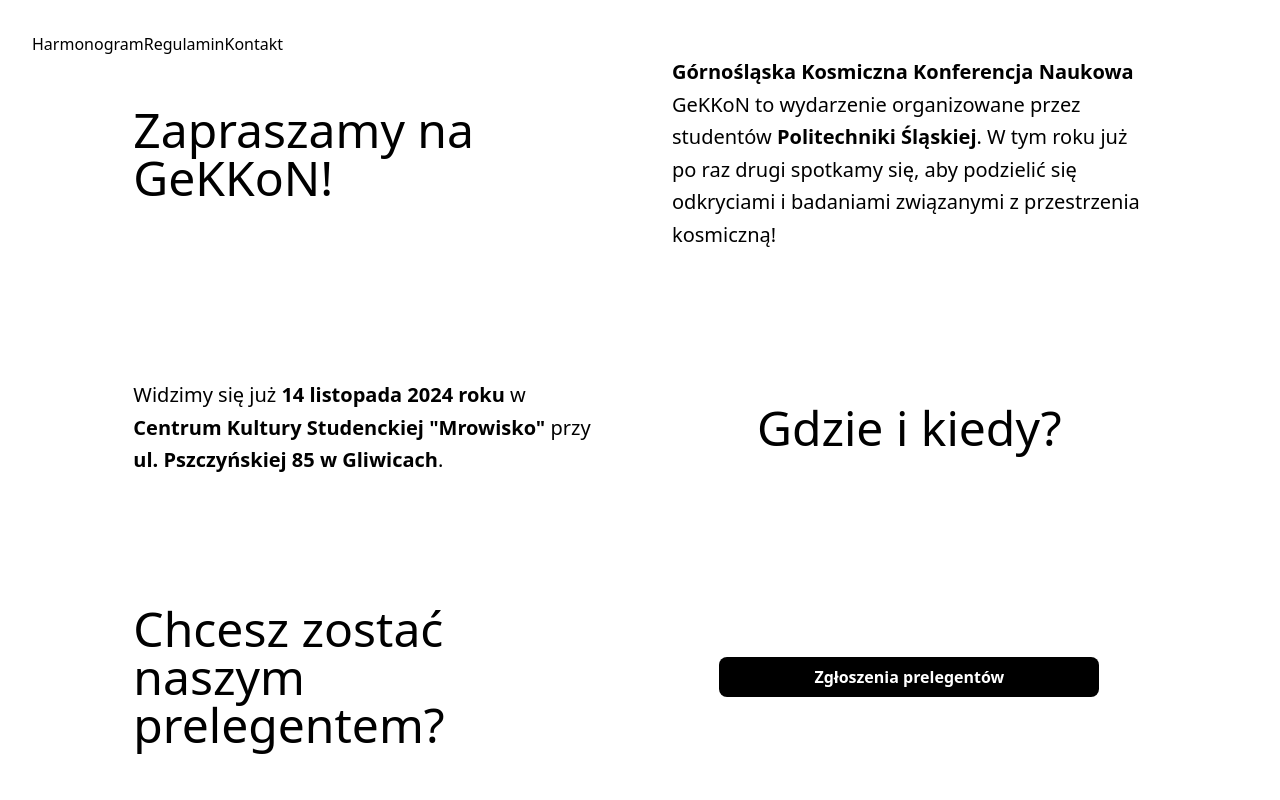
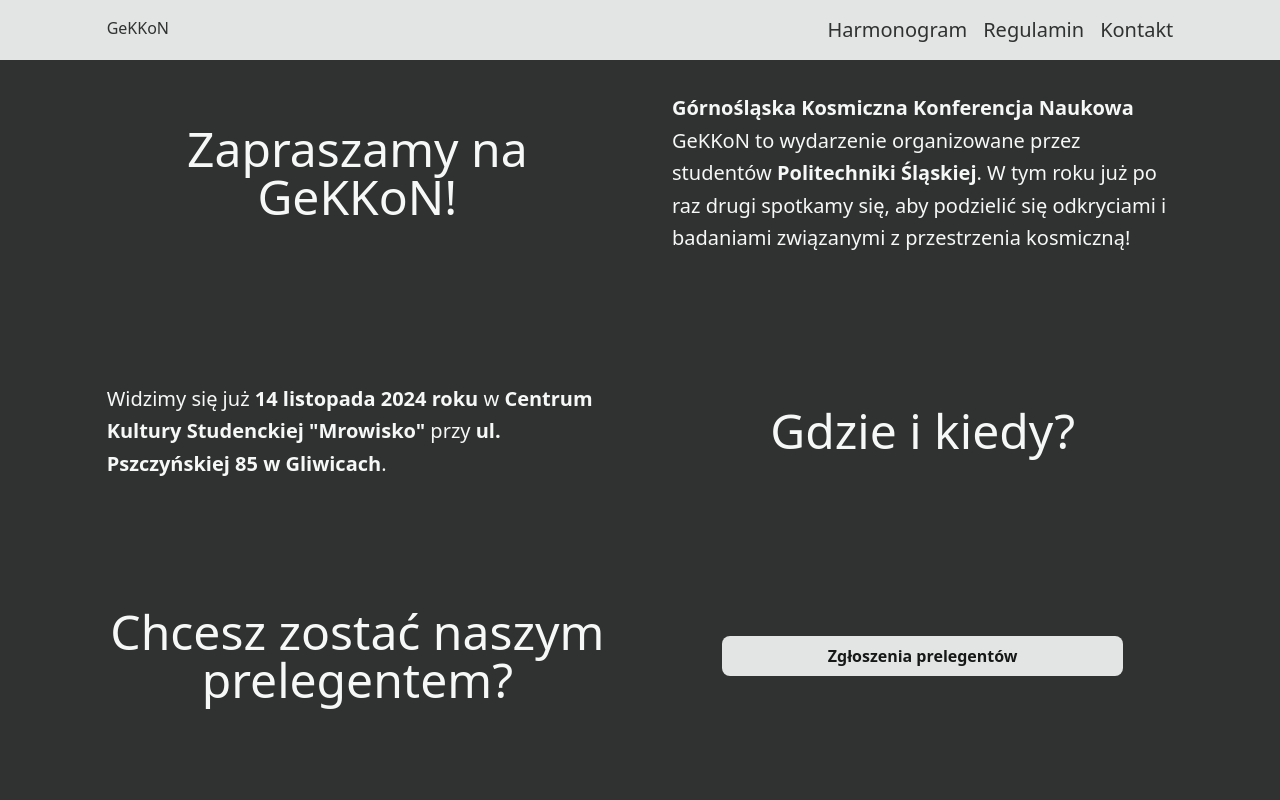
Before and after one commit to RadekJedrzejczyk/gekkon-website, a Vue app: page / in a window 1280 px wide. Shown: the top 800 px of the page. Built offline with nearby package versions, Linux system fonts and the light colour scheme.

Commit message:
add navbar styling

```diff
--- a/src/App.vue
+++ b/src/App.vue
@@ -3,7 +3,7 @@ import NavBar from '@/components/NavBar.vue';
 </script>
 
 <template>
-  <header>
+  <header class="sticky top-0">
     <NavBar />
   </header>
   <main>
--- a/src/assets/main.css
+++ b/src/assets/main.css
@@ -3,7 +3,7 @@
 @tailwind utilities;
 
 #app {
-  padding: 2rem;
   font-weight: normal;
   min-height: 100vh;
+  @apply bg-marshland-900 text-marshland-50;
 }
--- a/src/components/HeaderCell.vue
+++ b/src/components/HeaderCell.vue
@@ -8,6 +8,6 @@ defineProps<{
 
 <template>
   <CellComponent>
-    <p class="font-medium text-4xl md:text-5xl">{{ text }}</p>
+    <p class="font-medium text-4xl md:text-5xl md:text-center">{{ text }}</p>
   </CellComponent>
 </template>
--- a/src/components/LinkCell.vue
+++ b/src/components/LinkCell.vue
@@ -6,7 +6,7 @@ defineProps<{
   isRouter: boolean
 }>()
 
-const linkClass = 'bg-black text-white p-2 text-center w-4/5 border-solid rounded-lg font-bold'
+const linkClass = 'bg-marshland-100 text-marshland-950 p-2 text-center w-4/5 border-solid rounded-lg font-bold'
 </script>
 
 <template>
--- a/src/components/NavBar.vue
+++ b/src/components/NavBar.vue
@@ -8,18 +8,23 @@ provide('isOpened', isOpened)
 </script>
 
 <template>
-  <nav>
+  <nav class="bg-marshland-100 text-marshland-900">
+    <div class="mb-8 w-5/6 mx-auto py-4">
+      <div class="flex justify-between">
         <!-- Logo component -->
+        <router-link to="/" @click="isOpened = !isOpened"> GeKKoN </router-link>
         <!-- Desktop menu -->
-    <div class="hidden md:flex">
+        <div class="hidden text-xl md:flex">
           <NavItems />
         </div>
-    <div class="md:hidden">
+        <div class="inline md:hidden">
           <button @click="isOpened = !isOpened">
             <BarsIcon />
           </button>
+        </div>
+      </div>
       <!-- Mobile menu -->
-      <div v-if="isOpened" class="grid gap-4 grid-cols-1 my-4">
+      <div v-if="isOpened" class="grid gap-4 grid-cols-1 my-4 justify-items-end text-lg md:hidden">
         <NavItems />
       </div>
     </div>
--- a/src/components/NavItems.vue
+++ b/src/components/NavItems.vue
@@ -17,6 +17,7 @@ const isOpened = inject('isOpened')
     :key="item.name"
     :to="{ name: item.name }"
     @click="isOpened = !isOpened"
+    class="ml-4"
   >
     {{ item.title }}
   </router-link>
--- a/tailwind.config.js
+++ b/tailwind.config.js
@@ -1,11 +1,25 @@
 /** @type {import('tailwindcss').Config} */
 export default {
-  content: [
-    "./index.html",
-    "./src/**/*.{vue,js,ts,jsx,tsx}",
-  ],
+  content: ['./index.html', './src/**/*.{vue,js,ts,jsx,tsx}'],
   theme: {
     extend: {},
+    colors: {
+      transparrnt: 'transparent',
+      current: 'current',
+      marshland: {
+        50: '#f6f7f7',
+        100: '#e2e5e3',
+        200: '#c5cac7',
+        300: '#a1a7a3',
+        400: '#7c8580',
+        500: '#626a65',
+        600: '#4d5450',
+        700: '#404543',
+        800: '#363938',
+        900: '#2f3231',
+        950: '#171918'
+      }
+    }
   },
-  plugins: [],
+  plugins: []
 }
```
Lines whose indentation alone changed are shown as unchanged.
